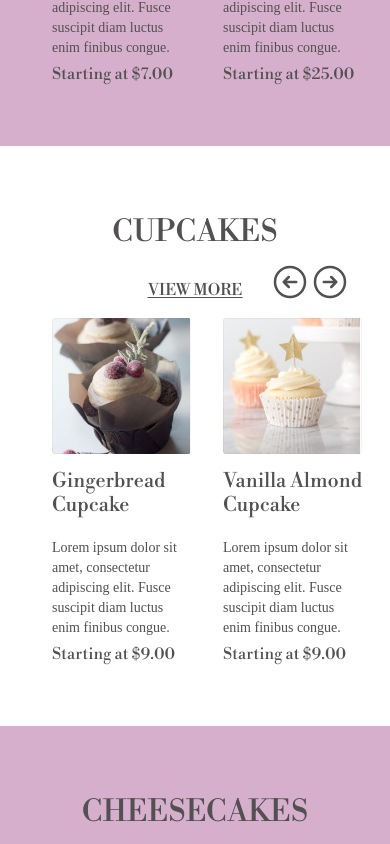
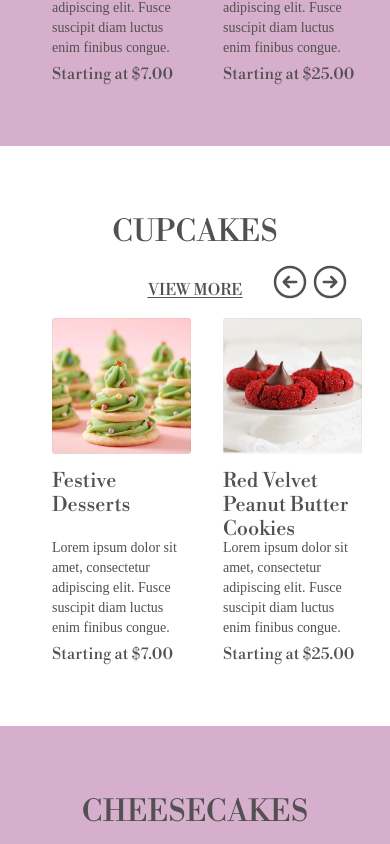
Before and after one commit to ndhue/pastricia-bakery, a React (Vite) app: page /pastricia-bakery/products in a window 390 px wide. Shown: the part 1392-2236 px from the top of the page. Built offline with nearby package versions, Linux system fonts and the light colour scheme.

Commit message:
fix products

```diff
--- a/src/App.jsx
+++ b/src/App.jsx
@@ -20,7 +20,6 @@ import ProductsList from './components/ProductsList';
 import PageNotFound from './components/PageNotFound';
 import NewsAndPromotions from './components/NewsAndPromotions';
 import VisitUs from './components/VisitUs';
-import ProductsByCategory from './components/ProductsByCategory';
 import Product from './components/Product';
 import Checkout from './components/Checkout';
 
@@ -66,7 +65,6 @@ function App() {
             <Route path='/pastricia-bakery/*' element={<PageNotFound />} />
             <Route path='/pastricia-bakery/:id' element={<Product />} />
             <Route path='/pastricia-bakery/detail-order/:id' element={<DetailOrder />} />
-            <Route path='/pastricia-bakery/:category' element={<ProductsByCategory />} />
           </Routes>
         </ScrollToTop>
         <Newsletter />
--- a/src/common/SliderProduct.jsx
+++ b/src/common/SliderProduct.jsx
@@ -6,12 +6,7 @@ export default function SliderProduct(props) {
   const name = props.name;
   const description = props.description;
   const listProduct = props.listProduct;
-  const productType = props.type;
-  const note = props.note;
 
-  const checkPath = () => {
-    return (productType!=null)?productType:note;
-  }
   const slider = useRef(null);
 
   const next = () => {
@@ -44,10 +39,7 @@ export default function SliderProduct(props) {
   };
 
   const renderProduct = () => {
-    return listProduct?.filter(item => {
-      if(note != null) return item.note === note;
-      if(productType != null) return item.type == productType;
-    })
+    return listProduct
     .map((p, index) => {
       return (
         <Link
@@ -78,7 +70,7 @@ export default function SliderProduct(props) {
             </p>
           </div>
           <p className="absolute inset-x-[25%] mx-auto w-[110px] text-center pt-3 underline underline-offset-2 hover:text-black ease-in-out duration-300">
-            <Link to={`/pastricia-bakery/${checkPath()}`}>VIEW MORE</Link></p>
+            <Link to={`/pastricia-bakery/products`}>VIEW MORE</Link></p>
           <div className="absolute right-10">
             <button onClick={previous} className="hover:text-gray-500 duration-200"> <ArrowLeftCircleIcon className="block h-10 w-10" /> </button>
             <button onClick={next} className="hover:text-gray-500 duration-200"> <ArrowRightCircleIcon className="block h-10 w-10" /> </button>
--- a/src/common/Type.jsx
+++ b/src/common/Type.jsx
@@ -6,7 +6,7 @@ export default function Type() {
     return listTypes.map((type, index) => {
       return (
         <Link
-          to={`/pastricia-bakery/${type.id}`}
+          to={`/pastricia-bakery/products`}
           key={index}
           className="col-span-2 w-full lg:col-span-1 text-center"
         >
--- a/src/components/Account.jsx
+++ b/src/components/Account.jsx
@@ -91,29 +91,8 @@ export default function Account() {
                           disabled
                         />
                       </div>
-
-                      <div className="col-span-6 sm:col-span-3">
-                        <label htmlFor="city" className="block">
-                          City
-                        </label>
-                        <input
-                          type="text"
-                          name="city"
-                          id="city"
-                          value={user.city}
-                          className="mt-2 block w-full border border-slate-300 rounded-md p-3 shadow-sm focus:outline-none focus:border-primary focus:ring-secondary focus:ring-1"
-                          disabled
-                        />
-                      </div>
                     </div>
                   ) : (<></>)}
-                </div>
-                <div className="px-4 pb-5 text-right sm:px-6">
-                  <button
-                    className="inline-flex justify-center rounded-md bg-secondary py-2 px-3 text-white shadow-sm hover:bg-primary ease-in-out duration-300"
-                  >
-                    Save
-                  </button>
                 </div>
               </div>
             </form>
--- a/src/components/Home.jsx
+++ b/src/components/Home.jsx
@@ -43,7 +43,6 @@ export default function Home() {
           name="BEST SELLERS"
           description="From classic cupcakes and layer cakes to rich banana pudding, our best sellers are a great place to begin your Pastricia experience."
           listProduct={listItem}
-          note="best-seller"
         />
       </div>
       <div data-aos="fade-up" className="new_products">
@@ -51,7 +50,6 @@ export default function Home() {
           name="NEW PRODUCTS"
           description=""
           listProduct={listItem}
-          note="new-products"
         />
       </div>
     </div>
--- a/src/components/Product.jsx
+++ b/src/components/Product.jsx
@@ -24,7 +24,7 @@ export default function Product() {
               <div className="header py-2">
                 <Link to="/pastricia-bakery/products" className='hover:underline hover:underline-offset-2 hover:text-primary ease-in-out duration-300'>OUR PRODUCTS</Link>
                 <ChevronRightIcon className="h-7 w-7 inline pb-1" />
-                <Link to={`/pastricia-bakery/${item.type}`} className='hover:underline hover:underline-offset-2 hover:text-primary ease-in-out duration-300 uppercase'>{item.type}</Link>
+                <span className='uppercase'>{item.type}</span>
               </div>
             </section>
             <div className="content grid grid-cols-1 md:grid-cols-2 md:gap-10">
--- a/src/components/ProductsList.jsx
+++ b/src/components/ProductsList.jsx
@@ -15,7 +15,6 @@ export default function ProductsList() {
             name="COOKIES"
             description=""
             listProduct={listItem}
-            type="cookies"
           />
         </div>
         <div data-aos="fade-up" className="cupcakes bg-white">
@@ -23,7 +22,6 @@ export default function ProductsList() {
             name="CUPCAKES"
             description=""
             listProduct={listItem}
-            type="cupcakes"
           />
         </div>
         <div data-aos="fade-up" className="cheesecakes bg-primary">
@@ -31,15 +29,13 @@ export default function ProductsList() {
             name="CHEESECAKES"
             description=""
             listProduct={listItem}
-            type="cheesecakes"
-          />=
+          />
         </div>
         <div data-aos="fade-up" className="cakes bg-white">
           <SliderProduct
             name="CAKES"
             description=""
             listProduct={listItem}
-            type="cakes"
           />
         </div>
         <div data-aos="fade-up" className="choux bg-primary">
@@ -47,7 +43,6 @@ export default function ProductsList() {
             name="CHOUX CREAM"
             description=""
             listProduct={listItem}
-            type="choux"
           />
         </div>
         <div data-aos="fade-up" className="donuts bg-white">
@@ -55,7 +50,6 @@ export default function ProductsList() {
             name="DONUTS"
             description=""
             listProduct={listItem}
-            type="donuts"
           />
         </div>
       </div>
```
